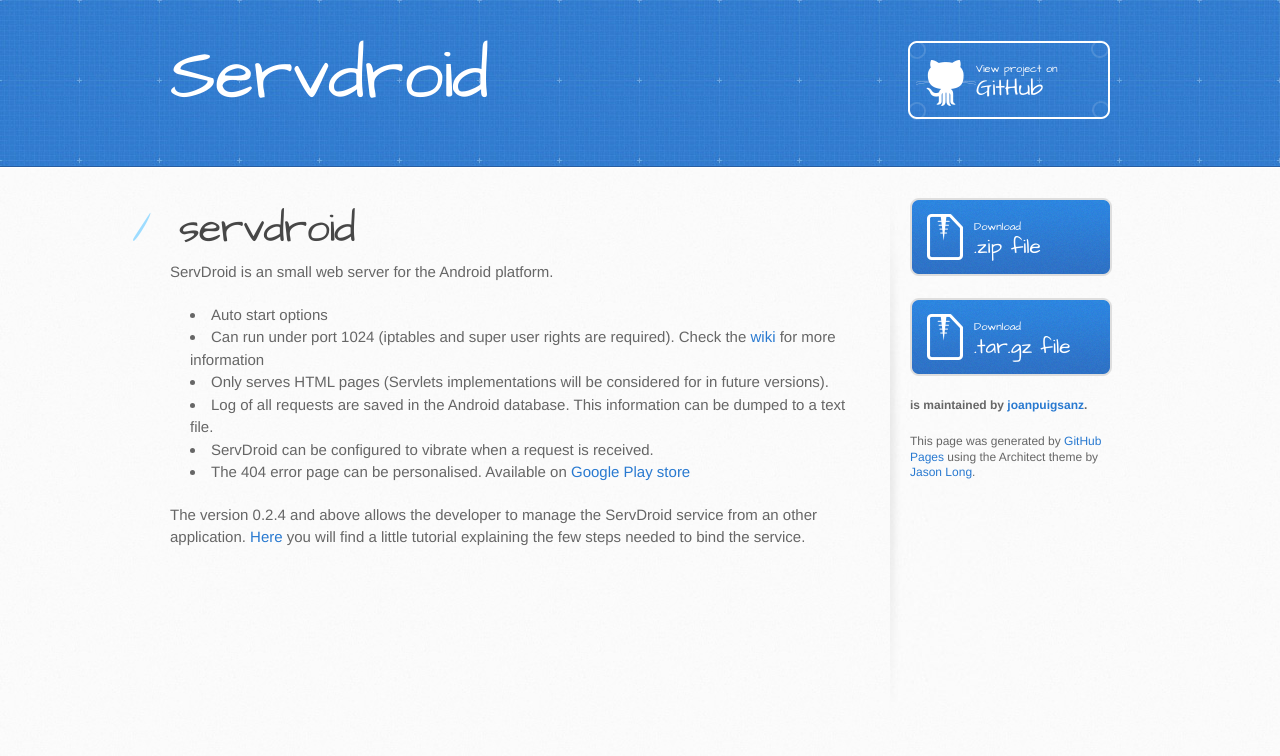
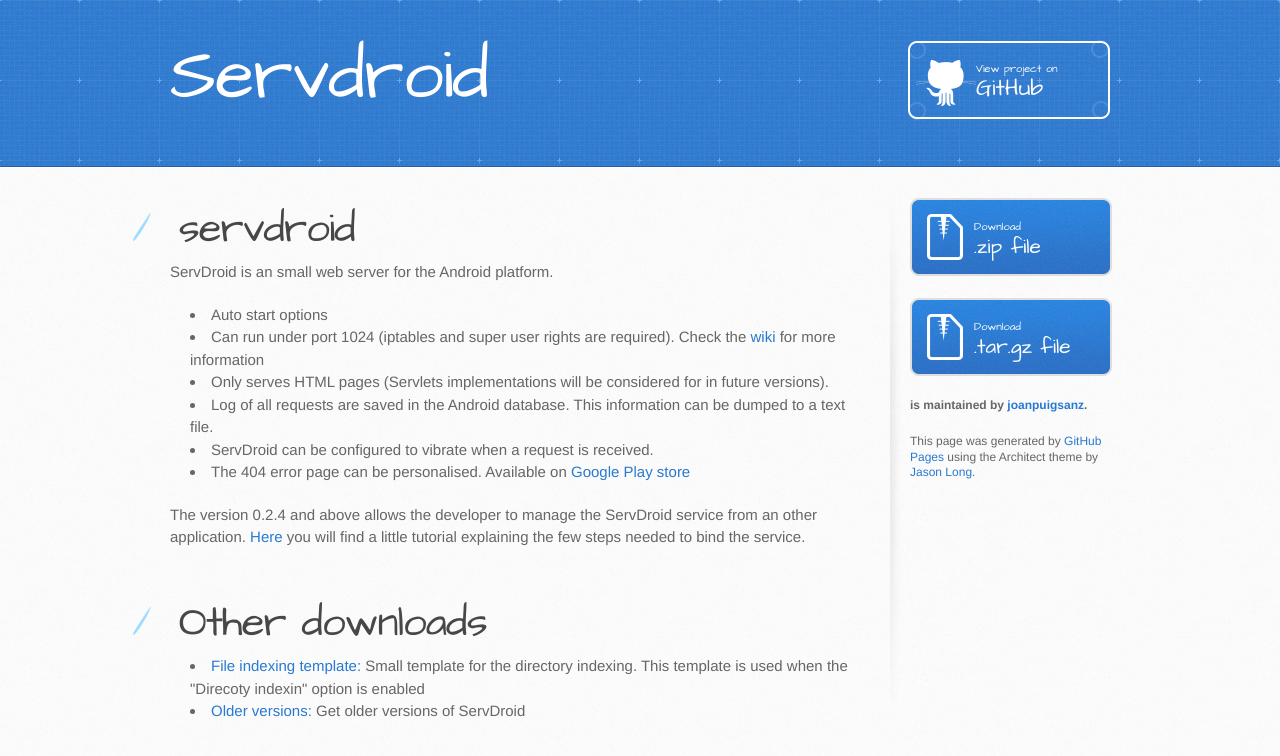
Before and after one commit to joanpuigsanz/servdroid, a plain HTML site: page index.html in a window 1280 px wide. Drawn offline with Linux system fonts and the light colour scheme.

```diff
--- a/index.html
+++ b/index.html
@@ -43,6 +43,16 @@
 Available on <a href="https://play.google.com/store/apps/details?id=org.servDroid.web">Google Play store</a>
 </li>
 </ul><p>The version 0.2.4 and above allows the developer to manage the ServDroid service from an other application. <a href="https://github.com/joanpuigsanz/servdroid/wiki/How-to-bind-servDroid-service">Here</a> you will find a little tutorial explaining the few steps needed to bind the service.</p>
+
+<hr><h1>
+<a name="other-downloads" class="anchor" href="#other-downloads"><span class="octicon octicon-link"></span></a>Other downloads</h1>
+
+<ul>
+<li>
+<a href="https://servdroidweb.googlecode.com/files/servdroid-file-indexing-template.zip">File indexing template:</a> Small template for the directory indexing. This template is used when the "Direcoty indexin" option is enabled</li>
+<li>
+<a href="https://code.google.com/p/servdroidweb/downloads/list">Older versions:</a> Get older versions of ServDroid</li>
+</ul>
         </section>
 
         <aside id="sidebar">
```
Also changed, not shown: params.json (+1 -1 lines).
